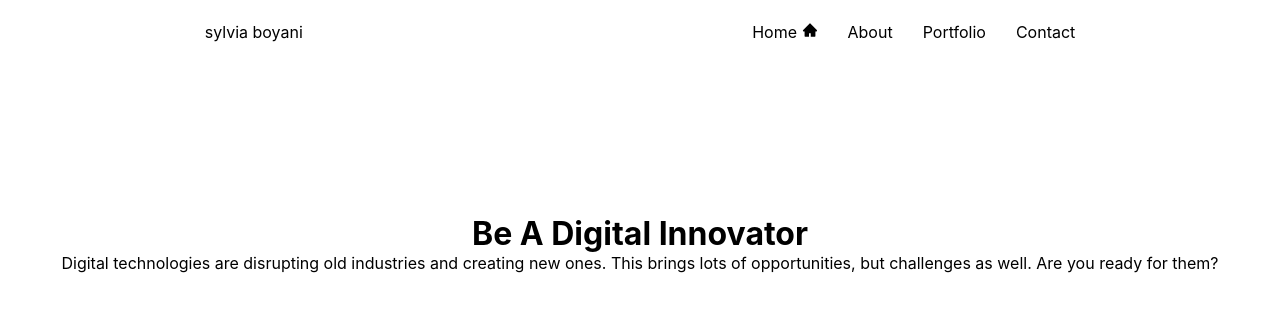
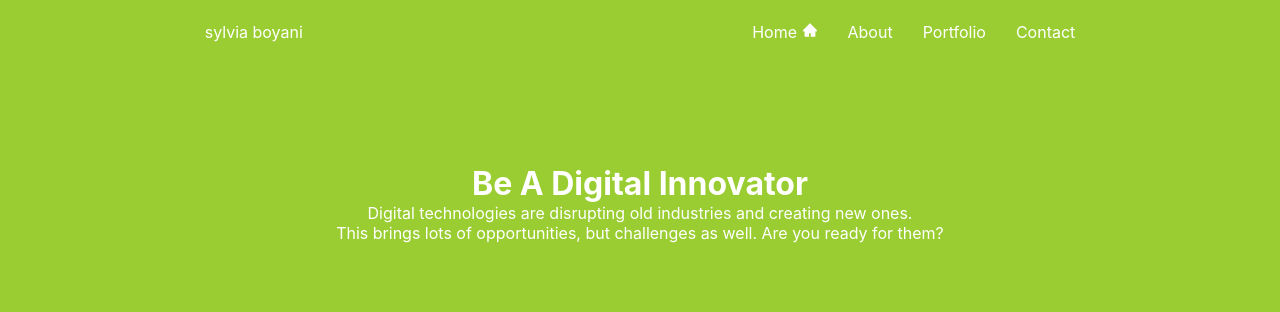
Before and after one commit to sylvia-boyani/me, a React (Create React App) app: page / in a window 1280 px wide. Shown: the top 312 px of the page. Built offline with nearby package versions, Linux system fonts and the light colour scheme.

Commit message:
add pages folder

```diff
--- a/src/App.css
+++ b/src/App.css
@@ -1,20 +1,14 @@
+
+*{
+  background-color: #61dafb;
+}
 .App {
   text-align: center;
-}
 
-.App-logo {
-  height: 40vmin;
-  pointer-events: none;
-}
-
-@media (prefers-reduced-motion: no-preference) {
-  .App-logo {
-    animation: App-logo-spin infinite 20s linear;
-  }
 }
 
 .App-header {
-  background-color: #282c34;
+  background-color: yellowgreen;
   min-height: 100vh;
   display: flex;
   flex-direction: column;
@@ -27,12 +21,3 @@
 .App-link {
   color: #61dafb;
 }
-
-@keyframes App-logo-spin {
-  from {
-    transform: rotate(0deg);
-  }
-  to {
-    transform: rotate(360deg);
-  }
-}
--- a/src/App.js
+++ b/src/App.js
@@ -1,12 +1,10 @@
 import './App.css';
-import Nav from "./components/Nav"
 import Home from "./components/Home"
 
 function App() {
   return (
     <div>
-      <Nav />
-      <Home />
+     <Home />
     </div>
   );
 }
--- a/src/components/Home.css
+++ b/src/components/Home.css
@@ -1,5 +1,16 @@
+/* *{
+    background-image: url(../../public/WhatsApp\ Image\ 2023-01-12\ at\ 19.28.36.jpeg);
+    background-repeat: no-repeat;
+} */
+*{
+    background-color: yellowgreen ;
+}
+
 .home{
     text-align: center;
-    margin-top: 15rem;
-    background-image: ;
+    color: white;
+
 }
+.content{
+    margin-top: 10rem;
+}
--- a/src/components/Home.jsx
+++ b/src/components/Home.jsx
@@ -1,15 +1,19 @@
 import React from 'react';
 import './Home.css';
+import Nav from '../components/Nav'
 
 
 function Home() {
   return (
     <div className='home'>
+       <Nav />
+     <div className='content'>
      <h1>Be A Digital Innovator</h1>
      <p>Digital technologies are disrupting
-        old industries and creating new ones.
+        old industries and creating new ones. <br></br>
         This brings lots of opportunities, but
         challenges as well. Are you ready for them?</p>
+     </div>
     </div>
   );
 }
--- a/src/components/Nav.css
+++ b/src/components/Nav.css
@@ -15,7 +15,7 @@ li {
 }
 a {
   text-decoration: none;
-  color: black;
+  color: white;
 }
 
 .nav {
```
Also changed, not shown: src/components/About.jsx (deleted), src/components/AboutMe.css (added), src/components/AboutMe.jsx (added), src/pages/about.jsx (added).
